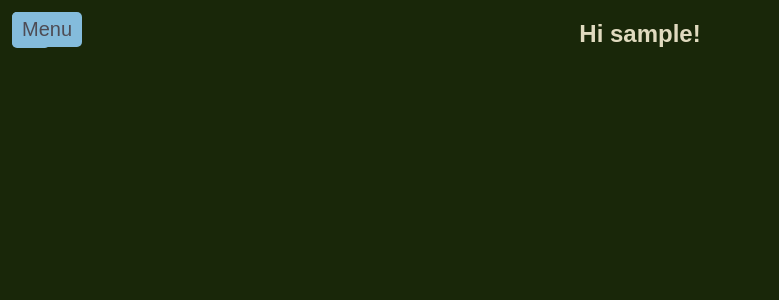
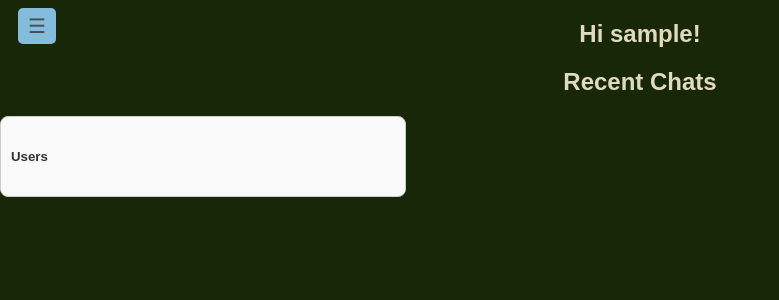
Before and after one commit to Brysonflowers/Echo-Chat, a Django app: page / in a window 1280 px wide. Shown: the top 300 px of the page, without its empty margins (0-779 px from the left). Run offline with Django 5.2, Linux system fonts and the light colour scheme; the visitor is signed in with stand-in values (Sample User, id 1); data comes from the database, SQL or seed files in the repository.

Commit message:
adding recent users to home page

```diff
--- a/textingproject/echochatapp/static/css/styles.css
+++ b/textingproject/echochatapp/static/css/styles.css
@@ -99,6 +99,16 @@ button:hover {
     cursor: pointer;
 }
 
+#menu-toggle-btn {
+    position: fixed;
+    top: 1%;
+    left: 1.4%;
+    z-index: 10000;
+    font-size: 20px;
+    padding: 6px 10px;
+    cursor: pointer;
+}
+
 #nav-bar {
     position: fixed;
     top: 0;
@@ -128,6 +138,7 @@ button:hover {
 #nav-bar ul li {
     float: left;
 }
+
 #nav-bar ul li a {
     color: rgb(66, 87, 66);
     text-decoration: none;
@@ -143,25 +154,15 @@ button:hover {
     font-size: 15px;
 }
 
-#menu-toggle-btn {
-    position: fixed;
-    top: 12px;
-    left: 12px;
-    z-index: 10000;
-    font-size: 20px;
-    padding: 6px 10px;
-    cursor: pointer;
-}
-
 #nav-bar.open {
     transform: translateX(0);
 }
 
-.main-content {
+/* .main-content {
     display: flex;
     flex-direction: row;
     justify-content: space-evenly;
-}
+} */
 
 .user_groups, .users, .search {
     width: 30%;
--- a/textingproject/echochatapp/templates/chattextpage.html
+++ b/textingproject/echochatapp/templates/chattextpage.html
@@ -5,11 +5,11 @@
 {% block content %}
 {% include 'nav-bar.html' %}
 <div class="container-fluid h-100 p-0">
-  <div class="row h-100 g-0">
-    <!-- User List Sidebar -->
+  <!-- <div class="row h-100 g-0">
+    <-- User List Sidebar -->
     <div class="col-3 sidebar p-3 chats">
       <h5 class="mb-3 text-white">Chats</h5>
-      <div class="contacts">
+       <div class="contacts">
         {% for group in chat_groups %}
         <a
           href="{% url 'chat' room_name=group.name %}"
--- a/textingproject/echochatapp/templates/index.html
+++ b/textingproject/echochatapp/templates/index.html
@@ -5,18 +5,35 @@
 {% block content %}
     {% if user.is_authenticated %}
     {% include 'nav-bar.html' %}
-    <button id="menu-toggle-btn">Menu</button>
-    <nav id="nav-bar" class="hidden">
+    <!-- <button id="menu-toggle-btn">Menu</button> -->
+    <!-- <nav id="nav-bar" class="hidden">
         <ul>
             <li><a><button type="button" onclick="home_page()">Home</button></a></li>
             <li><a href="{% url 'private_chats' %}"><button>Private Chats</button></a></li>
             <li><a href="{% url 'password_change' %}"><button>Change Password</button></a></li>
             <li><a><form action="{% url 'logout' %}" method="post">{% csrf_token %}<button>Logout</button></form></a></li>
         </ul>
-    </nav>
+    </nav> -->
+
     <h2>Hi {{ user.username }}!</h2>
+    <h2>Recent Chats</h2>
+      <div class="row h-100 g-0">
+        <!-- User List Sidebar -->
+        <div class="col-3 sidebar p-3 users">
+          <h5 class="mb-3 text-white">Users</h5>
+          <div class="contacts">
+            {% for u in users %}
+            <a
+              href="/echochatapp/private_chat/{{ request.user.id }}_{{ u.id }}/"
+              class="list-group-item list-group-item-action"
+            >
+              {{ u.username }}
+            </a>
+            {% endfor %}
+          </div>
+        </div>
+    {% else %}
 
-    {% else %}
     <img text-align class="logo" src="static/images/echochatlogo.png" alt="echochatlogo">
     <div class="all-links">
         <div><a class="links" href="{% url 'login' %}">Log In</a></div>
--- a/textingproject/echochatapp/templates/private chat.html
+++ b/textingproject/echochatapp/templates/private chat.html
@@ -3,8 +3,10 @@
 {% block title %}Private Chats{% endblock %}
 
 {% block content %}
+{% include 'nav-bar.html' %}
     <div class="container-fluid h-100 p-0">
       <div class="row h-100 g-0">
+
         <!-- User List Sidebar -->
         <div class="col-3 sidebar p-3 users">
           <h5 class="mb-3 text-white">Users</h5>
@@ -19,6 +21,7 @@
             {% endfor %}
           </div>
         </div>
+
         <!-- Chat Area -->
         <div class="col-9 chat-area">
             <h2>Private Chat with {{ other_user.username }}</h2>
--- a/textingproject/echochatapp/views.py
+++ b/textingproject/echochatapp/views.py
@@ -27,7 +27,9 @@ class SignUpView(CreateView):
         return form
 
 def index(request: HttpRequest) -> HttpResponse:
-    return render(request, "index.html")
+    users = User.objects.exclude(id=request.user.id) # Exclude current user
+    return render(request, "index.html", {'users': users})
+
 
 @login_required
 def thecurrentchatviewer(request: HttpRequest, room_name: str) -> HttpResponse:
```
Also changed, not shown: textingproject/echochatapp/static/js/main.js (line endings or trailing spaces).
